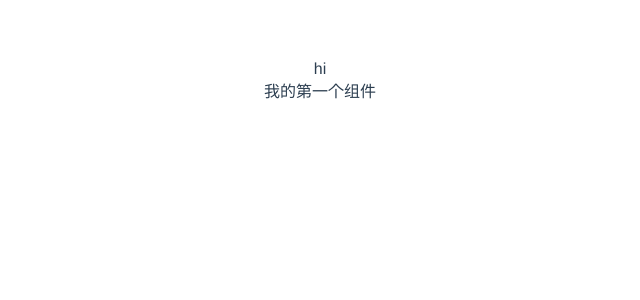
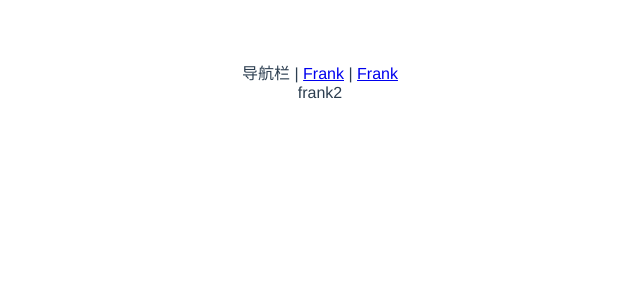
Before and after one commit to wondershare36/king-ui, a Vue app: page /#/xxx in a window 1280 px wide. Shown: the top 300 px of the page, without its empty margins (320-960 px from the left). Built offline with nearby package versions, Linux system fonts and the light colour scheme.

Commit message:
初始化vue router

```diff
--- a/index.html
+++ b/index.html
@@ -8,6 +8,6 @@
 </head>
 <body>
   <div id="app"></div>
-  <script type="module" src="/src/main.js"></script>
+  <script type="module" src="/src/main.ts"></script>
 </body>
 </html>
--- a/src/App.vue
+++ b/src/App.vue
@@ -1,15 +1,14 @@
 <template>
-  <div>hi</div>
-  <Frank/>
+  <div>导航栏 | <router-link to="/">Frank</router-link> | <router-link to="/xxx">Frank</router-link>
+  </div>
+  <router-view/>
 </template>
 
 <script>
-import Frank from './components/Frank.vue'
 
 export default {
   name: 'App',
   components: {
-    Frank
   }
 }
 </script>
--- /dev/null
+++ b/src/components/Frank2.vue
@@ -0,0 +1,15 @@
+<template>
+  <div>
+    frank2
+  </div>
+</template>
+
+<script>
+export default {
+name: "Frank2"
+}
+</script>
+
+<style scoped>
+
+</style>
--- a/src/main.js
+++ /dev/null
@@ -1,5 +0,0 @@
-import { createApp } from 'vue'
-import App from './App.vue'
-import './index.css'
-
-createApp(App).mount('#app')
--- /dev/null
+++ b/src/main.ts
@@ -0,0 +1,19 @@
+import {createApp} from 'vue';
+import App from './App.vue';
+import './index.css';
+import {createWebHashHistory, createRouter} from 'vue-router';
+import Frank from './components/Frank.vue'
+import Frank2 from './components/Frank2.vue'
+
+const history = createWebHashHistory();
+const router = createRouter({
+  history:history,
+  routes:[
+    {path:'/',component:Frank},
+    {path:'/xxx',component:Frank2}
+  ]
+});
+
+const app =createApp(App)
+app.use(router)
+app.mount('#app')
```
Also changed, not shown: package.json (+4 -3 lines), 1 other file (tests, documents, lock files or other folders).
